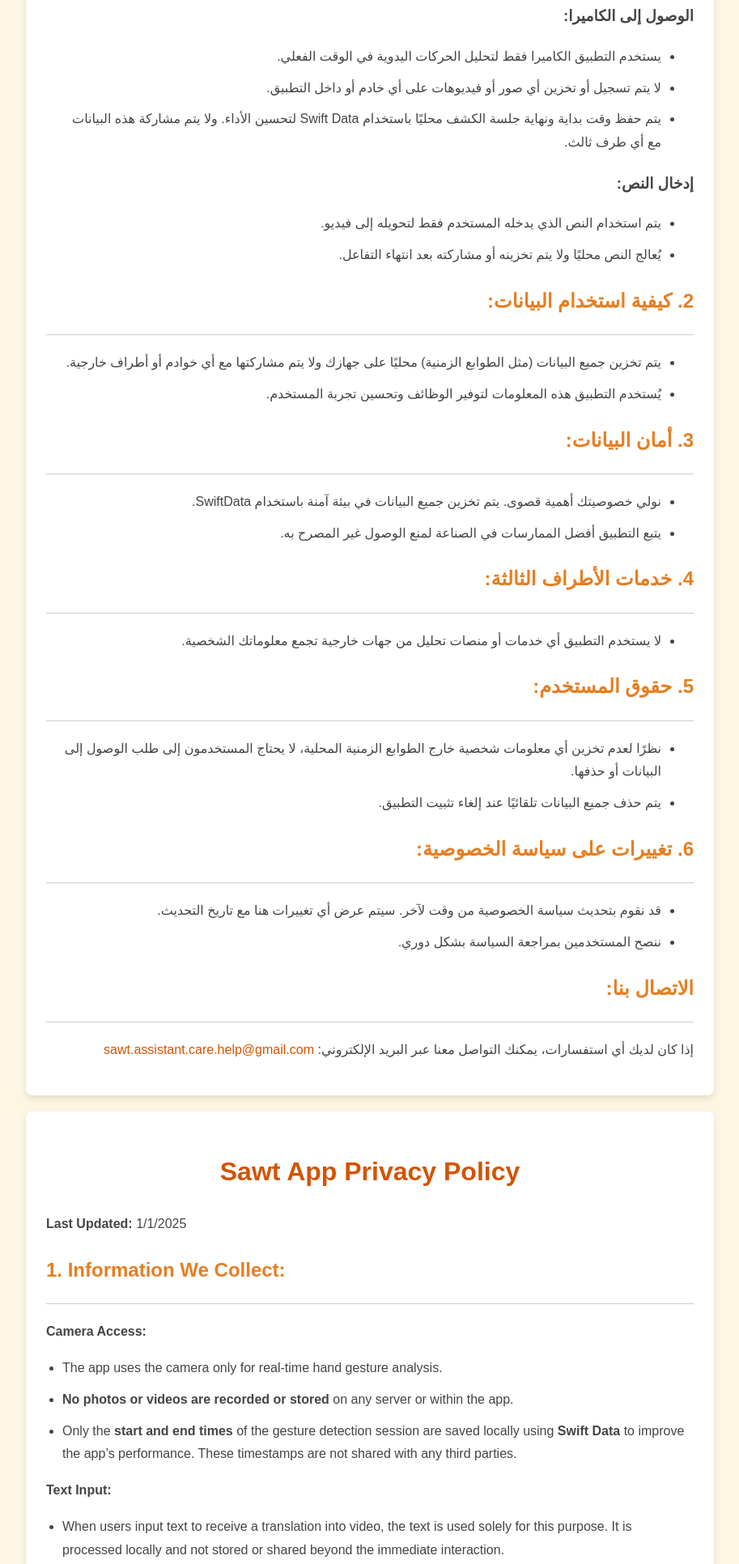
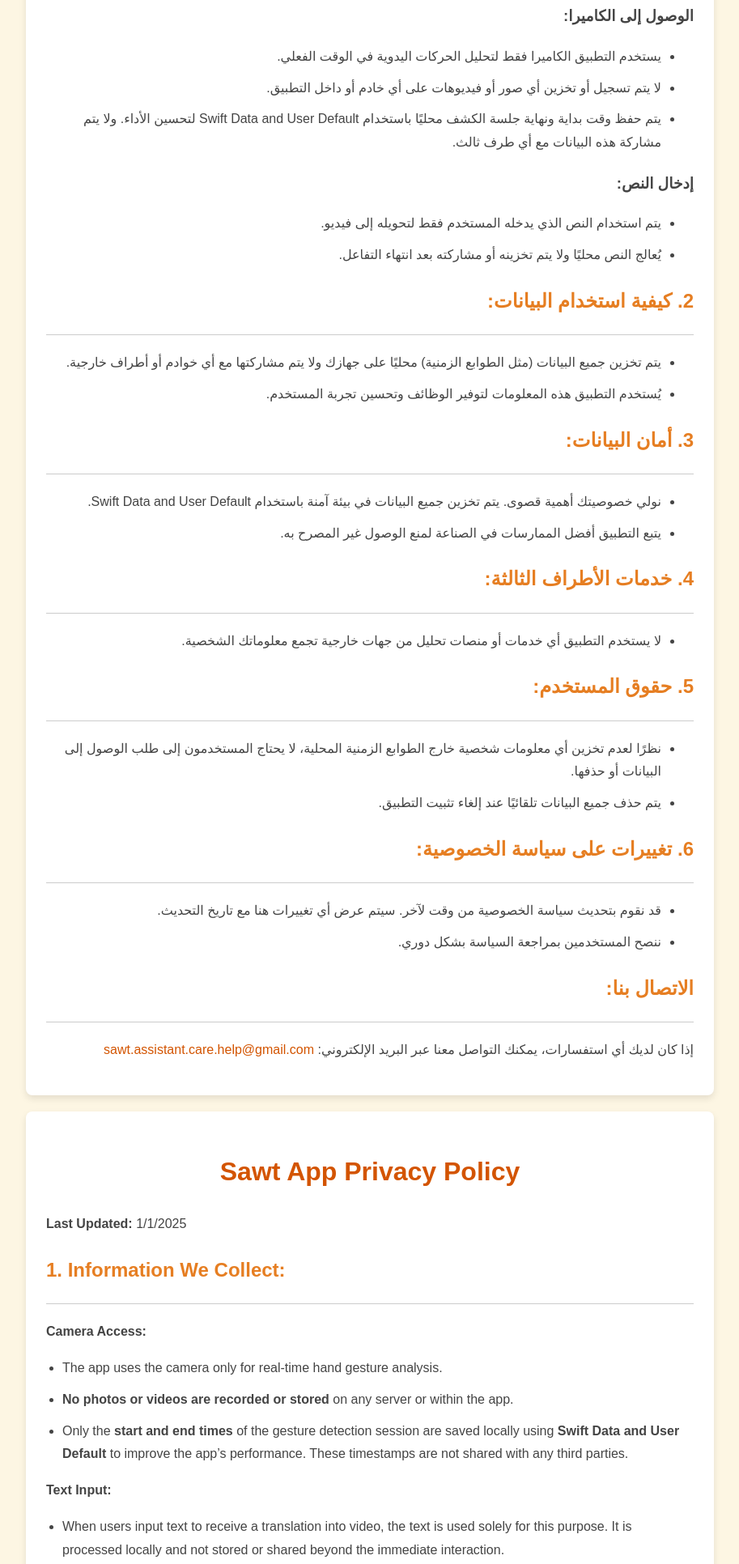
Before and after one commit to iFatma2/Privacy-Policy, a plain HTML site: page index.html in a window 1280 px wide. Shown: the part 275-2207 px from the top of the page at 81% size, without its empty margins (183-1096 px from the left). Drawn offline with Linux system fonts and the light colour scheme.

Commit message:
Update index.html

```diff
--- a/index.html
+++ b/index.html
@@ -98,7 +98,7 @@
     <ul>
       <li>يستخدم التطبيق الكاميرا فقط لتحليل الحركات اليدوية في الوقت الفعلي.</li>
       <li>لا يتم تسجيل أو تخزين أي صور أو فيديوهات على أي خادم أو داخل التطبيق.</li>
-      <li>يتم حفظ وقت بداية ونهاية جلسة الكشف محليًا باستخدام Swift Data لتحسين الأداء. ولا يتم مشاركة هذه البيانات مع أي طرف ثالث.</li>
+      <li>يتم حفظ وقت بداية ونهاية جلسة الكشف محليًا باستخدام Swift Data and User Default لتحسين الأداء. ولا يتم مشاركة هذه البيانات مع أي طرف ثالث.</li>
     </ul>
 
     <h3>إدخال النص:</h3>
@@ -117,7 +117,7 @@
     <h2>3. أمان البيانات:</h2>
     <hr>
     <ul>
-      <li>نولي خصوصيتك أهمية قصوى. يتم تخزين جميع البيانات في بيئة آمنة باستخدام SwiftData.</li>
+      <li>نولي خصوصيتك أهمية قصوى. يتم تخزين جميع البيانات في بيئة آمنة باستخدام Swift Data and User Default.</li>
       <li>يتبع التطبيق أفضل الممارسات في الصناعة لمنع الوصول غير المصرح به.</li>
     </ul>
 
@@ -157,7 +157,7 @@
     <ul>
       <li>The app uses the camera only for real-time hand gesture analysis.</li>
       <li><strong>No photos or videos are recorded or stored</strong> on any server or within the app.</li>
-      <li>Only the <strong>start and end times</strong> of the gesture detection session are saved locally using <strong>Swift Data</strong> to improve the app’s performance. These timestamps are not shared with any third parties.</li>
+      <li>Only the <strong>start and end times</strong> of the gesture detection session are saved locally using <strong>Swift Data and User Default</strong> to improve the app’s performance. These timestamps are not shared with any third parties.</li>
     </ul>
 
     <p><strong>Text Input:</strong></p>
@@ -175,7 +175,7 @@
     <h2>3. Data Security:</h2>
     <hr>
     <ul>
-      <li>We prioritize your privacy. All data is stored locally in a secure environment provided by <strong>SwiftData</strong>, and the app follows industry best practices to prevent unauthorized access.</li>
+      <li>We prioritize your privacy. All data is stored locally in a secure environment provided by <strong>SSwift Data and User Default</strong>, and the app follows industry best practices to prevent unauthorized access.</li>
     </ul>
 
     <h2>4. Third-Party Services:</h2>
```
